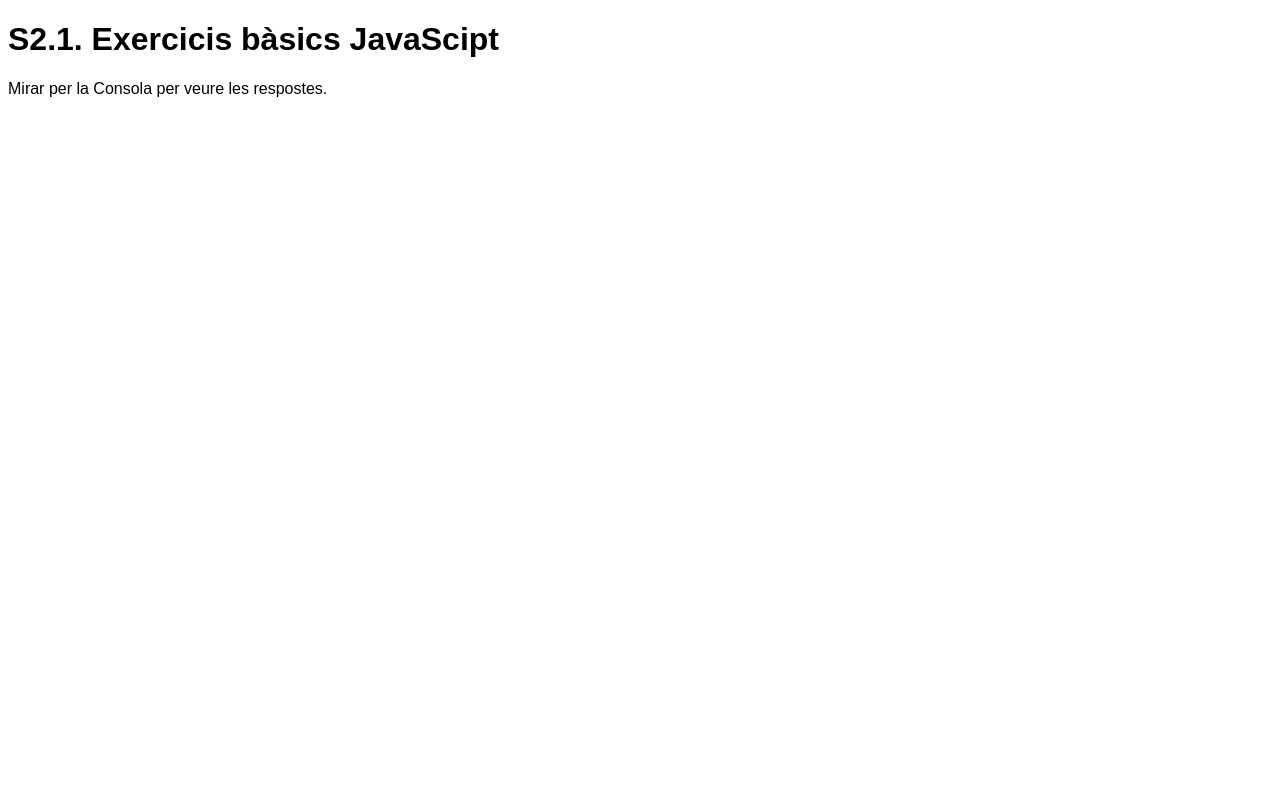
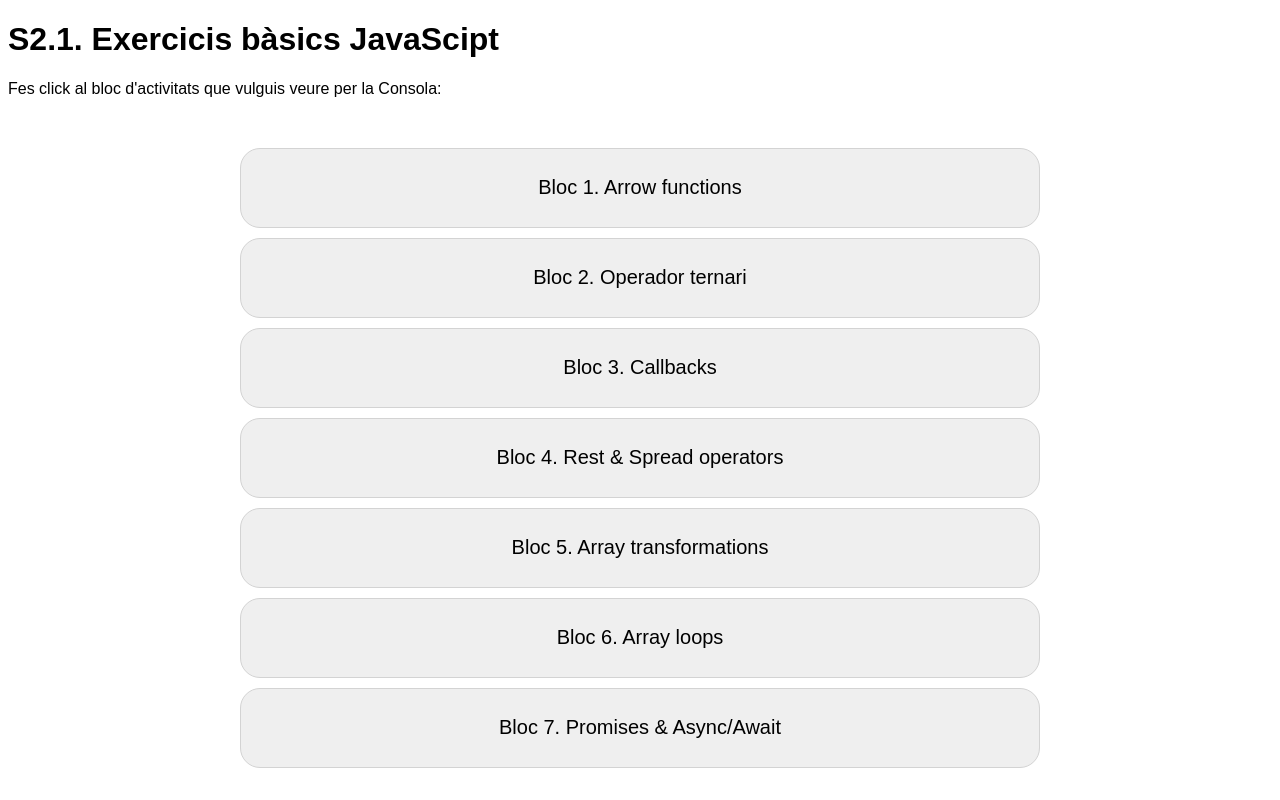
Before and after one commit to danilly7/javascript-ejercicios, a plain HTML site: page index.html in a window 1280 px wide. Drawn offline with Linux system fonts and the light colour scheme.

Commit message:
Bloque 2 ejercicios

```diff
--- a/index.html
+++ b/index.html
@@ -6,11 +6,7 @@
     <meta name="viewport" content="width=device-width, initial-scale=1.0">
     <title>Exercicis bàsics JavaScript_Danilly</title>
 
-    <style>
-        body {
-            font-family: Arial, Helvetica, sans-serif;
-        }
-    </style>
+    <link rel="stylesheet" href="./styles.css">
 
 </head>
 
@@ -18,7 +14,18 @@
 
     <h1>S2.1. Exercicis bàsics JavaScipt</h1>
 
-    <p>Mirar per la Consola per veure les respostes.</p>
+    <p>Fes click al bloc d'activitats que vulguis veure per la Consola:</p>
+    <br>
+
+    <ul class="button-list">
+        <li><button onclick="block1()">Bloc 1. Arrow functions</button></li>
+        <li><button onclick="block2()">Bloc 2. Operador ternari</button></li>
+        <li><button onclick="block3()">Bloc 3. Callbacks</button></li>
+        <li><button onclick="block4()">Bloc 4. Rest & Spread operators</button></li>
+        <li><button onclick="block5()">Bloc 5. Array transformations</button></li>
+        <li><button onclick="block6()">Bloc 6. Array loops</button></li>
+        <li><button onclick="block7()">Bloc 7. Promises & Async/Await</button></li>
+    </ul>
 
     <script src="./main.js"></script>
 
--- a/main.js
+++ b/main.js
@@ -1,5 +1,6 @@
-//#region Exercicis 1.1: Arrow functions (BLOQUE 1)
-//================================ Exercici 1 ================================
+function block1() { //EXERCICIS 1.1: ARROW FUNCTIONS
+
+    //================================ (1) Ex.1 ================================
 
     const add = (a, b) => a + b;
 
@@ -7,27 +8,25 @@ console.log("a =", a = 5);
     console.log("b =", b = 7);
     console.log("(1) Ex.1: a + b =", add(a, b));
 
-//================================ Exercici 2 ================================
+    //================================ (1) Ex.2 ================================
 
     const randomNumber = () => (Math.ceil(Math.random() * 100));
 
     console.log("(1) Ex.2: Número random entre 0 i 100 =", randomNumber());
 
-//================================ Exercici 3 ================================
+    //================================ (1) Ex.3 ================================
 
     class Person {
         constructor(name) {
             this.name = name;
         }
-
         greet = () => "Hola " + this.name + "!";
     }
 
     const person1 = new Person("Dani");
-
     console.log("(1) Ex.3:", person1.greet());
 
-//================================ Exercici 4 ================================
+    //================================ (1) Ex.4 ================================
 
     let arrayNums = [4, 7, 7, 2, 1, 5, 7, 7];
     console.log("(1) Ex.4: Array de números", arrayNums);
@@ -40,7 +39,7 @@ const printNumbers = (array) => {
 
     printNumbers(arrayNums);
 
-//================================ Exercici 5 ================================
+    //================================ (1) Ex.5 ================================
 
     console.log("(1) Ex.5 part 1:", person1.greet());
 
@@ -48,10 +47,11 @@ const timeoutGreet = setTimeout(() => {
         console.log("(1) Ex.5 part 2: Adéu " + person1.name + " :)");
     }, 3000);
 
-//#endregion
+}
 
-//#region Exercicis 1.2: Operador ternari (BLOQUE 2)
-//================================ Exercici 1 ================================
+function block2() { //EXERCICIS 1.2: OPERADOR TERNARI
+
+    //================================ (2) Ex.1 ================================
 
     const potConduir = (edad) => {
         return (edad >= 18) ? "Pots conduir" : "No pots conduir";
@@ -61,16 +61,16 @@ console.log("(2) Ex.1: Edad 17 -", potConduir(17));
     console.log("(2) Ex.1: Edad 18 -", potConduir(18));
     console.log("(2) Ex.1: Edad 21 -", potConduir(21));
 
-//================================ Exercici 2 ================================
+    //================================ (2) Ex.2 ================================
 
     const numsComparar = (num1, num2) => {
         return (num1 > num2) ? "El num1 és més gran que num2." : "El num2 és més gran que num1.";
     }
 
-console.log("(2) Ex.2: Num1 = 17 i Num2 = 4 -", numsComparar(17, 4));
-console.log("(2) Ex.2: Num1 = 7 i Num2 = 14 -", numsComparar(7, 14));
+    console.log("(2) Ex.2: Num1 = 17 i Num2 = 4 →", numsComparar(17, 4));
+    console.log("(2) Ex.2: Num1 = 7 i Num2 = 14 →", numsComparar(7, 14));
 
-//================================ Exercici 3 ================================
+    //================================ (2) Ex.3 ================================
 
     const numPosNeg = (num) => {
         return (num < 0) ? "és negatiu." : (num === 0) ? "és 0." : "és positiu.";
@@ -84,8 +84,23 @@ const trobarMaxim = (a, b, c) => {
         return (a > b && a > c) ? "A és més gran que B i C." : (b > a && b > c) ? "B és més gran que A i C." : "C és més gran que A i B.";
     }
 
-console.log("(2) Ex.3 part 2: A = 1, B = 2, C = 3 →", trobarMaxim(1,2,3));
-console.log("(2) Ex.3 part 2: A = 3, B = 2, C = 1 →", trobarMaxim(3,2,1));
-console.log("(2) Ex.3 part 2: A = 1, B = 3, C = 2 →", trobarMaxim(1,3,2));
+    console.log("(2) Ex.3 part 2: A = 1, B = 2, C = 3 →", trobarMaxim(1, 2, 3));
+    console.log("(2) Ex.3 part 2: A = 3, B = 2, C = 1 →", trobarMaxim(3, 2, 1));
+    console.log("(2) Ex.3 part 2: A = 1, B = 3, C = 2 →", trobarMaxim(1, 3, 2));
 
-//================================ Exercici 4 ================================
+    //================================ (2) Ex.4 ================================
+
+    let arrayNums2 = [1, 14, 32, 41, 55, 68, 7, 83];
+    console.log("(2) Ex.4: Array de números", arrayNums2);
+
+    const parOImpar = (array) => {
+        for (let i = 0; i < array.length; i++) {
+            console.log((array[i] % 2 == 0) ? array[i] + " és parell." : array[i] + " és imparell.");
+        }
+    }
+    parOImpar(arrayNums2);
+}
+
+function block3(){ //EXERCICIS 1.3: CALLBACKS
+
+}
--- /dev/null
+++ b/styles.css
@@ -0,0 +1,31 @@
+body {
+    font-family: Arial, Helvetica, sans-serif;
+}
+
+.button-list {
+    list-style-type: none;
+    padding: 0;
+    display: flex;
+    flex-direction: column;
+    justify-content: center;
+    align-items: center;
+}
+
+.button-list li {
+    margin-bottom: 10px;
+}
+
+.button-list button {
+    width: 50rem;
+    height: 5rem;
+    padding: 10px;
+    font-size: 20px;
+    border: 1px solid lightgrey;
+    border-radius: 20px;
+}
+
+.button-list button:hover {
+    background-color: rgb(205, 248, 234);
+    font-weight: bold;
+    border: 1px solid lightseagreen;
+}
```
Lines whose indentation alone changed are shown as unchanged.
